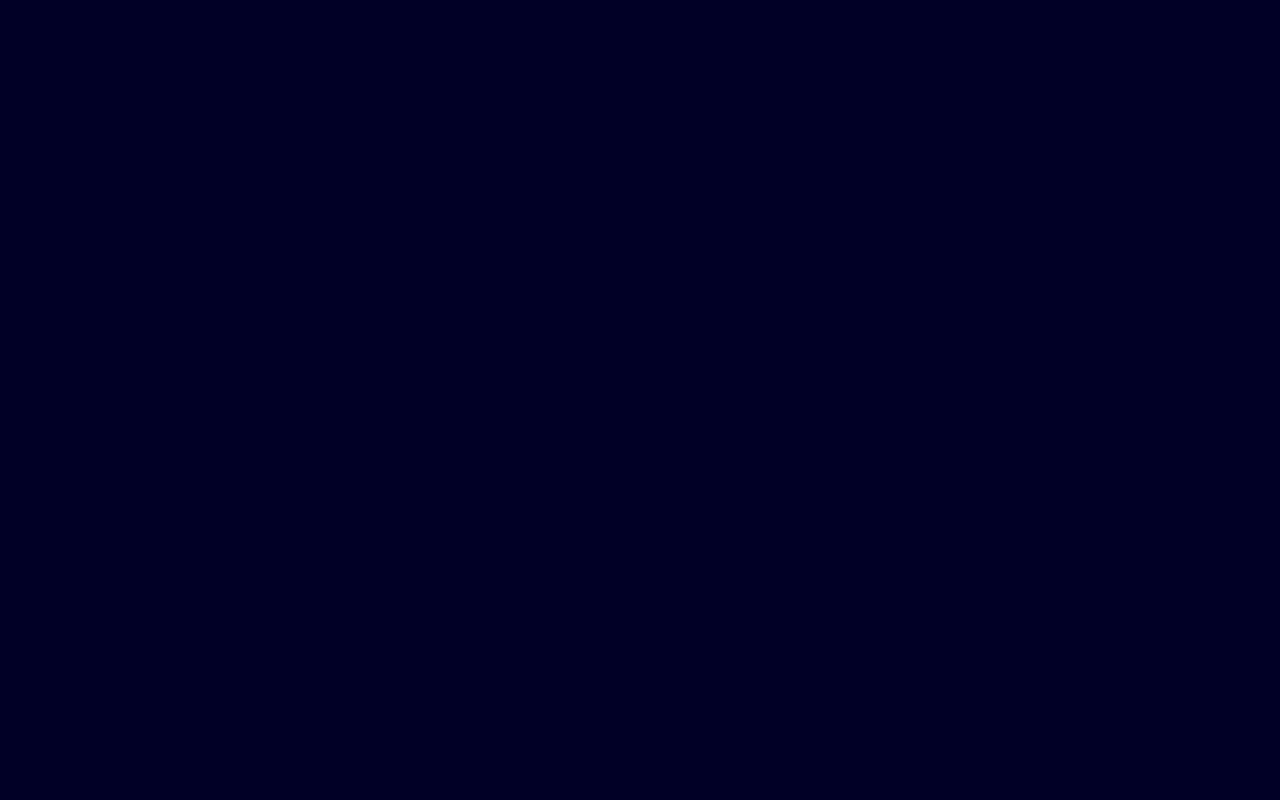
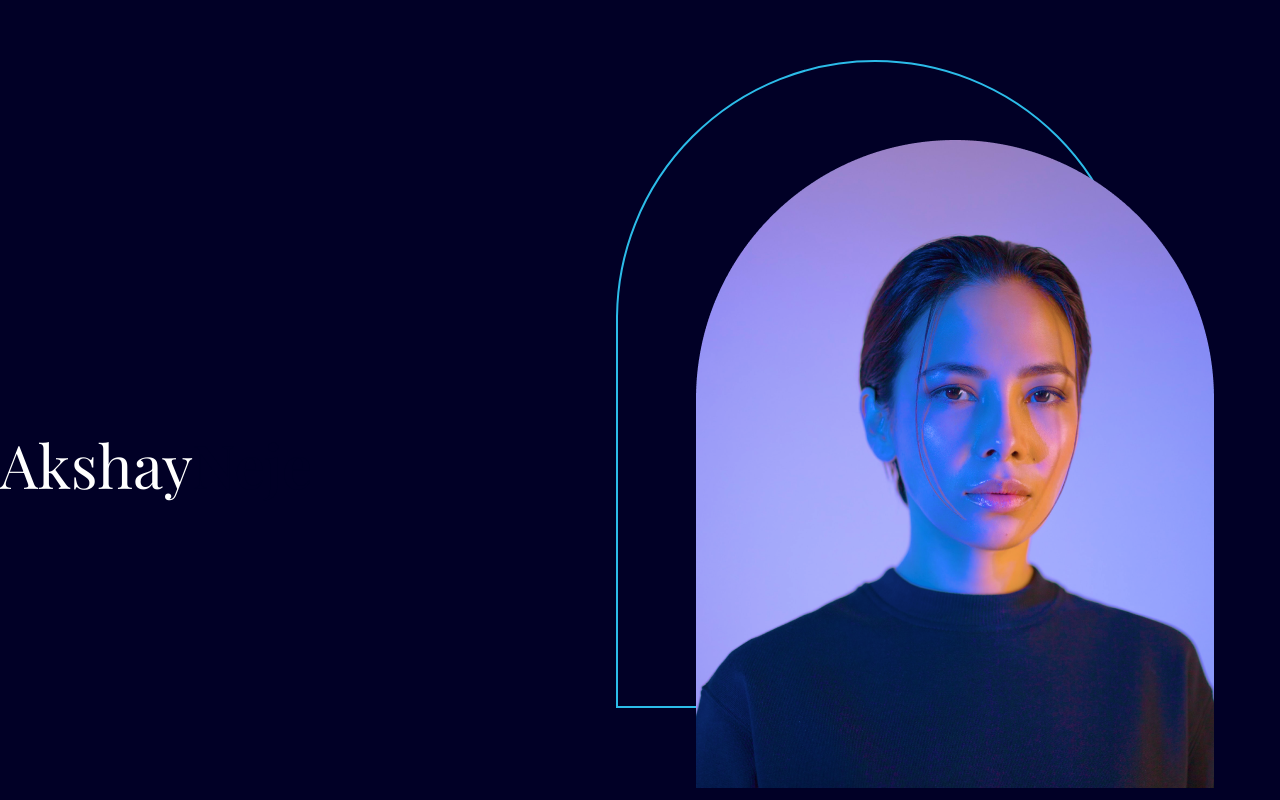
Before and after one commit to akshayneje2823/My-Portfolio, a React (Create React App) app: page / in a window 1280 px wide. Shown: the part 800-1600 px from the top of the page. Before the commit the page ends 800 px from the top, so only its background shows below. Built offline with nearby package versions, Linux system fonts and the light colour scheme.

Commit message:
Before Reseting laptop

```diff
--- a/package.json
+++ b/package.json
@@ -6,9 +6,11 @@
     "@testing-library/jest-dom": "^5.17.0",
     "@testing-library/react": "^13.4.0",
     "@testing-library/user-event": "^13.5.0",
+    "framer-motion": "^10.16.16",
     "react": "^18.2.0",
     "react-anchor-link-smooth-scroll": "^1.0.12",
     "react-dom": "^18.2.0",
+    "react-hook-form": "^7.49.2",
     "react-scripts": "5.0.1",
     "web-vitals": "^2.1.4"
   },
--- a/src/App.js
+++ b/src/App.js
@@ -3,6 +3,7 @@ import './App.css';
 import Navbar from './Pages/Navbar/Navbar'
 import useMediaQuery from './Hooks/useMediaQuery';
 import DotGroup from './Pages/DotGroup/DotGroup';
+import Landing from './Pages/Landing';
 
 function App() {
   const [selectedPages, setSelectedPages] = useState('home');
@@ -23,11 +24,12 @@ function App() {
   return (
     <div className="app bg-deep-blue">
       <Navbar isTopOfPage={isTopOfPage} selectedPage={selectedPages} setSelectedPages={setSelectedPages} />
-      <div className='w-5/6 mx-auto md:h-full'>
+      <div className="w-5/6 mx-auto md:h-full">
         {
           isAboveMediaScreens && <DotGroup isTopOfPage={isTopOfPage} selectedPage={selectedPages} setSelectedPages={setSelectedPages}/>
         }
       </div>
+      <Landing setSelectedPages={setSelectedPages}/>
     </div>
   );
 }
--- /dev/null
+++ b/src/Pages/Landing.jsx
@@ -0,0 +1,59 @@
+import React from 'react'
+import { motion } from 'framer-motion'
+import AnchorLink from 'react-anchor-link-smooth-scroll'
+import useMediaQuery from '../Hooks/useMediaQuery';
+import profileImage from '../assets/profile-image.png'
+
+function Landing({ setSelectedPages }) {
+    const isAboveMediaScreens = useMediaQuery("(min-width:1200px)");
+
+    return (
+        <section id='home' className='md:flex md:justify-between md:items-center gap-16 md:h-full py-10'>
+            {/* Img Section */}
+            <div className="basis-3/5 z-10 mt-16 md:mt-32 flex justify-center md:order-2">
+                {isAboveMediaScreens ? (
+                    <div
+                        className="relative z-0 ml-20 before:absolute before:-top-20 before:-left-20 before:rounded-t-[400px]
+            before:w-full before:max-w-[400px] md:before:max-w-[600px] before:h-full before:border-2 before:border-blue before:z-[-1]"
+                    >
+                        <img
+                            alt="profile"
+                            className="hover:filter hover:saturate-200 transition duration-500 z-10 w-full max-w-[400px] md:max-w-[600px]"
+                            src={profileImage}
+                        />
+                    </div>
+                ) : (
+                    <img
+                        alt="profile"
+                        className="z-10 w-full max-w-[400px] md:max-w-[600px]"
+                        src={profileImage}
+                    />
+                )}
+            </div>
+            {/* Main Section */}
+            <div className='z-30 basis-2/5 mt-12 md:mt-32'>
+                <motion.div
+                    initial='hidden'
+                    whileInView={'visible'}
+                    viewport={{ once: true, amount: 0.5 }}
+                    transition={{ duration: 0.5 }}
+                    variants={{
+                        hidden: { opacity: 0, x: -50 },
+                        visible: { opacity: 1, x: 0 }
+                    }}
+                >
+                    <p className='text-6xl font-playfair z-10 text-center md:text-start'>
+                        Akshay
+                        <span
+                         className='xs:relative xs:text-deep-blue xs:font-semibold z-20 before:'
+                        >Neje</span>
+                    </p>
+
+                </motion.div>
+
+            </div>
+        </section>
+    )
+}
+
+export default Landing
--- a/src/Pages/Navbar/Navbar.jsx
+++ b/src/Pages/Navbar/Navbar.jsx
@@ -1,4 +1,4 @@
-import React, {  useState } from 'react';
+import React, { useState } from 'react';
 import AnchorLink from 'react-anchor-link-smooth-scroll';
 import useMediaQuery from '../../Hooks/useMediaQuery';
 import menuIcon from '../../assets/menu-icon.svg'
@@ -44,7 +44,6 @@ function Navbar({ isTopOfPage, selectedPage, setSelectedPage }) {
                 }
 
                 {/* MOBILE MENU POPUP */}
-
                 {
                     !isAboveSmallScreens && isMenuToggled && (
                         <div className='fixed bottom-0 right-0 h-full bg-blue w-[300px]'>
@@ -65,7 +64,6 @@ function Navbar({ isTopOfPage, selectedPage, setSelectedPage }) {
                                 ))}
                             </div>
                         </div>
-
                     )
                 }
             </div>
```
Also changed, not shown: 1 other file (tests, documents, lock files or other folders).
